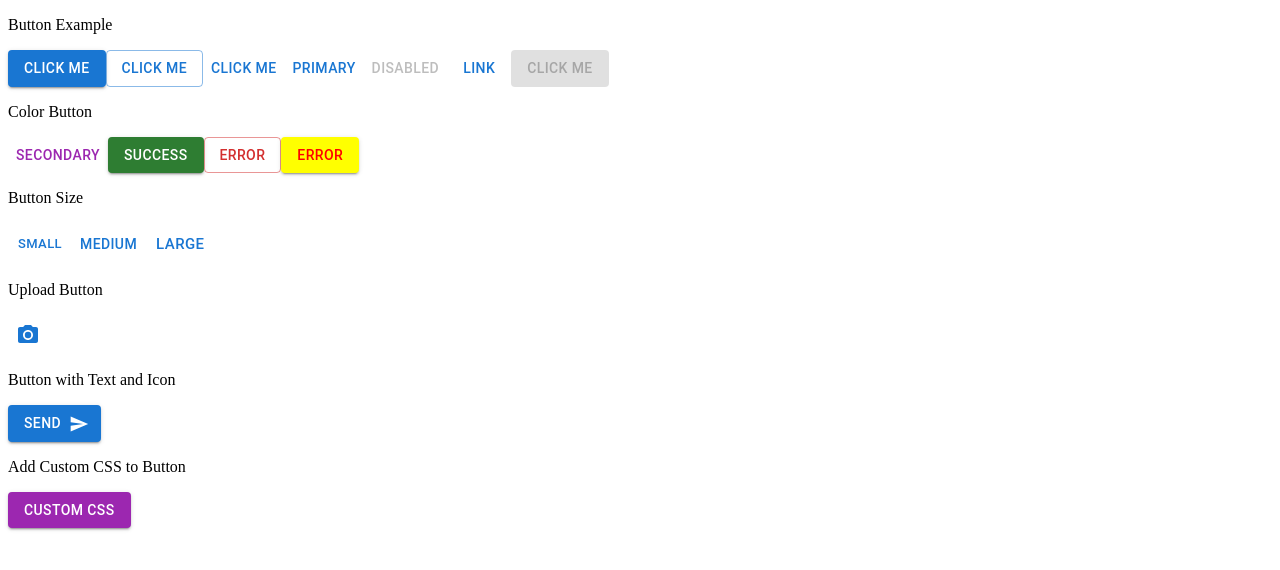
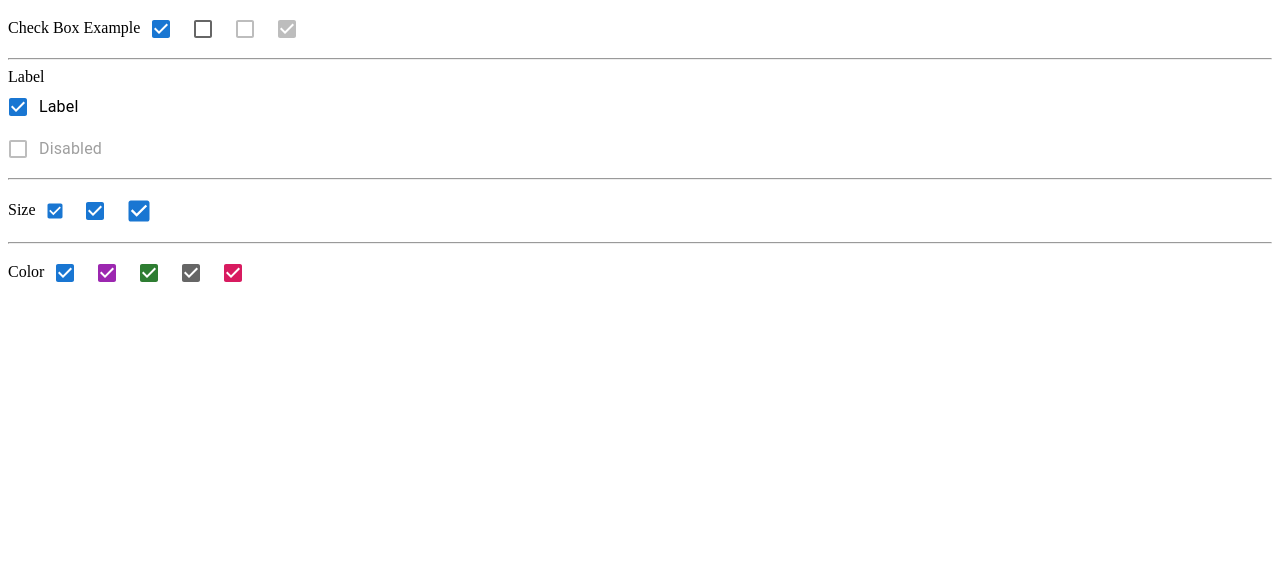
Before and after one commit to iampooran/materialui, a React (Create React App) app: page / in a window 1280 px wide. Shown: the top 570 px of the page. Built offline with nearby package versions, Linux system fonts and the light colour scheme.

Commit message:
CheckBox Added

```diff
--- a/src/App.js
+++ b/src/App.js
@@ -1,9 +1,15 @@
-import MUIButton from "./components/MUIButton";
+// import AutoCompleteExample from "./components/AutoCompleteExample";
+// import ButtonExample from "./components/ButtonExample";
+// import ButtonGroupExample from "./components/ButtonGroupExample";
+import CheckBoxExample from "./components/CheckBoxExample";
 
 function App() {
   return (
     <div>
-      <MUIButton/>
+      {/* <ButtonExample/> */}
+      {/* <AutoCompleteExample/> */}
+      {/* <ButtonGroupExample/> */}
+      <CheckBoxExample />
     </div>
   );
 }
--- /dev/null
+++ b/src/components/AutoCompleteExample.jsx
@@ -0,0 +1,24 @@
+import { Autocomplete, TextField } from "@mui/material";
+import React from "react";
+
+const options = ["The Godfather", "Pulp Fiction"];
+
+// interface AutocompleteOption {
+//   label: string;
+// }
+
+const AutoCompleteExample = () => {
+  return (
+    <div>
+      <Autocomplete
+        disablePortal
+        id="combo-box-demo"
+        options={options}
+        sx={{ width: 300 }}
+        renderInput={(params) =>  <TextField {...params} label="Movie Name"/>}
+      />
+    </div>
+  );
+};
+
+export default AutoCompleteExample;
--- /dev/null
+++ b/src/components/ButtonGroupExample.jsx
@@ -0,0 +1,19 @@
+import { Button, ButtonGroup } from "@mui/material";
+import React from "react";
+
+const ButtonGroupExample = () => {
+  return (
+    <div>
+      <ButtonGroup
+        variant="contained"
+        aria-label="outlined primary button group"
+      >
+        <Button>One</Button>
+        <Button>Two</Button>
+        <Button>Three</Button>
+      </ButtonGroup>
+    </div>
+  );
+};
+
+export default ButtonGroupExample;
--- /dev/null
+++ b/src/components/CheckBoxExample.jsx
@@ -0,0 +1,62 @@
+import { Checkbox, FormControlLabel, FormGroup } from "@mui/material";
+import { pink } from "@mui/material/colors";
+import React from "react";
+
+const label = { inputProps: { "aria-label": "Checkbox demo" } };
+
+const CheckBoxExample = () => {
+  return (
+    <div>
+      <div>
+        Check Box Example
+        <Checkbox {...label} defaultChecked />
+        <Checkbox {...label} />
+        <Checkbox {...label} disabled />
+        <Checkbox {...label} disabled checked />
+      </div>
+      <hr />
+      <div>
+        Label
+        <FormGroup>
+          <FormControlLabel
+            control={<Checkbox defaultChecked />}
+            label="Label"
+          />
+          <FormControlLabel disabled control={<Checkbox />} label="Disabled" />
+        </FormGroup>
+      </div>
+      <hr />
+      <div>
+        Size
+        <Checkbox {...label} defaultChecked size="small" />
+        <Checkbox {...label} defaultChecked />
+        <Checkbox
+          {...label}
+          defaultChecked
+          sx={{ "& .MuiSvgIcon-root": { fontSize: 28 } }}
+        />
+      </div>
+
+      <hr />
+      <div>
+        Color
+        <Checkbox {...label} defaultChecked />
+        <Checkbox {...label} defaultChecked color="secondary" />
+        <Checkbox {...label} defaultChecked color="success" />
+        <Checkbox {...label} defaultChecked color="default" />
+        <Checkbox
+          {...label}
+          defaultChecked
+          sx={{
+            color: pink[800],
+            "&.Mui-checked": {
+              color: pink[600],
+            },
+          }}
+        />
+      </div>
+    </div>
+  );
+};
+
+export default CheckBoxExample;
```
Also changed, not shown: src/MUIAutoComplete.jsx (deleted, +0 -9 lines), src/components/ButtonExample.jsx (renamed from src/components/MUIButton.jsx, +5 -8 lines).
